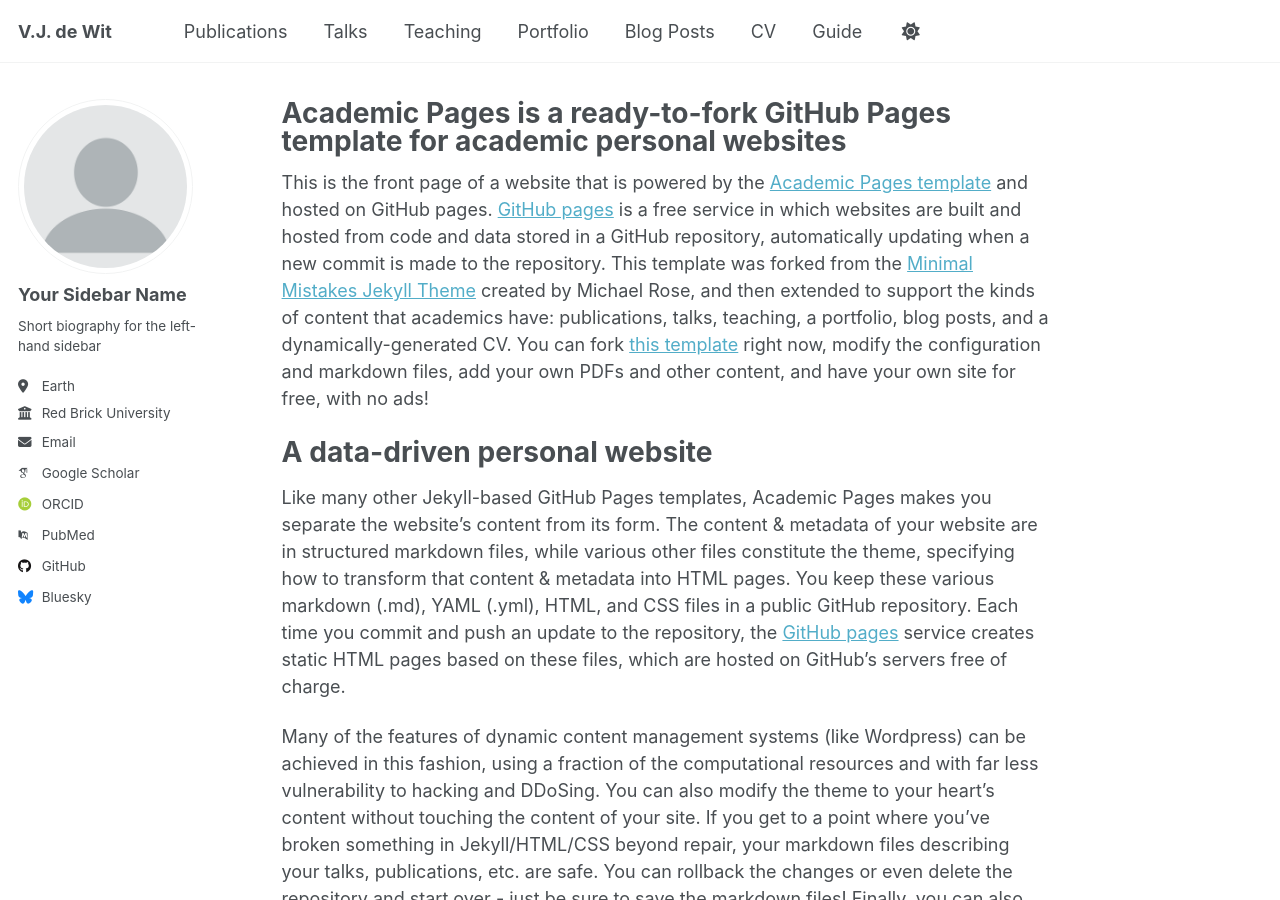
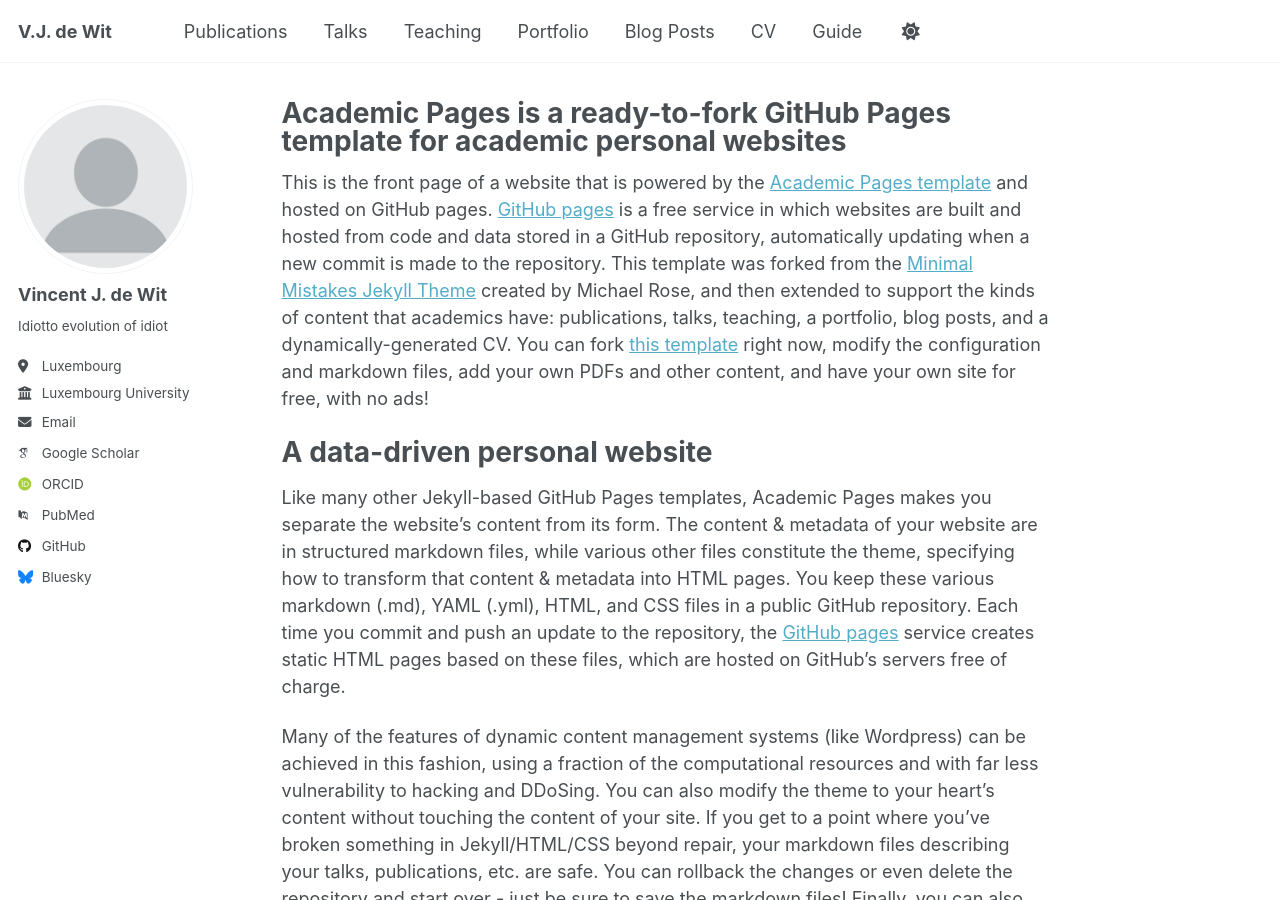
Before and after one commit to Trinominal/trinominal.github.io, a Jekyll site: the page built from _pages/about.md, in a window 1280 px wide and 900 px high. Built offline with Jekyll 4.4.1, drawn with Linux system fonts in a browser that asks for light colours; some web fonts are replaced.

Commit message:
Update _config.yml

```diff
--- a/_config.yml
+++ b/_config.yml
@@ -23,13 +23,13 @@
 author:
   # Biographic information
   avatar           : "profile.png"
-  name             : "Your Sidebar Name"
+  name             : "Vincent J. de Wit"
   pronouns         : # example: "she/her"
-  bio              : "Short biography for the left-hand sidebar"
-  location         : "Earth"
-  employer         : "Red Brick University"
+  bio              : "Idiotto evolution of idiot"
+  location         : "Luxembourg"
+  employer         : "Luxembourg University"
   uri              : # URL
-  email            : "none@example.org"
+  email            : "vincent.dewit@uni.lu"
 
   # Academic websites
   arxiv            : # URL - Update with the correct link to your profile
```
